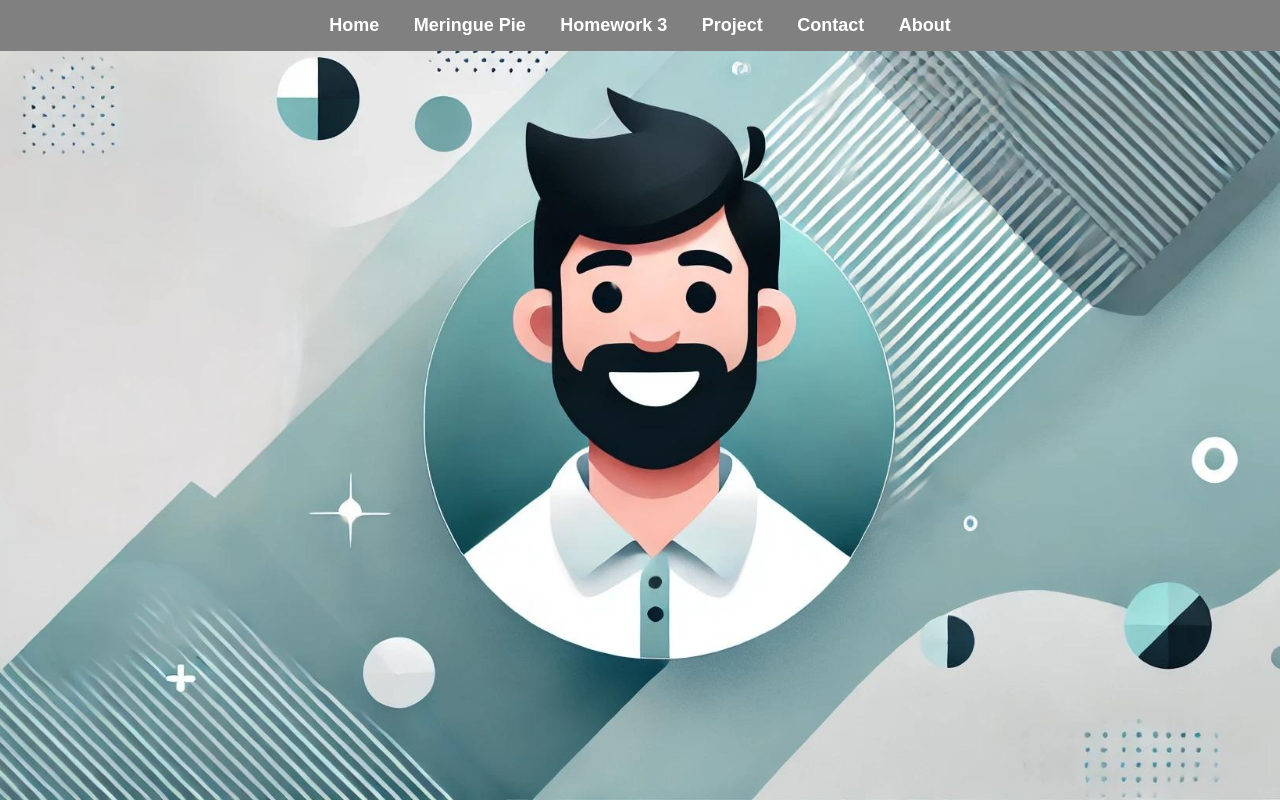
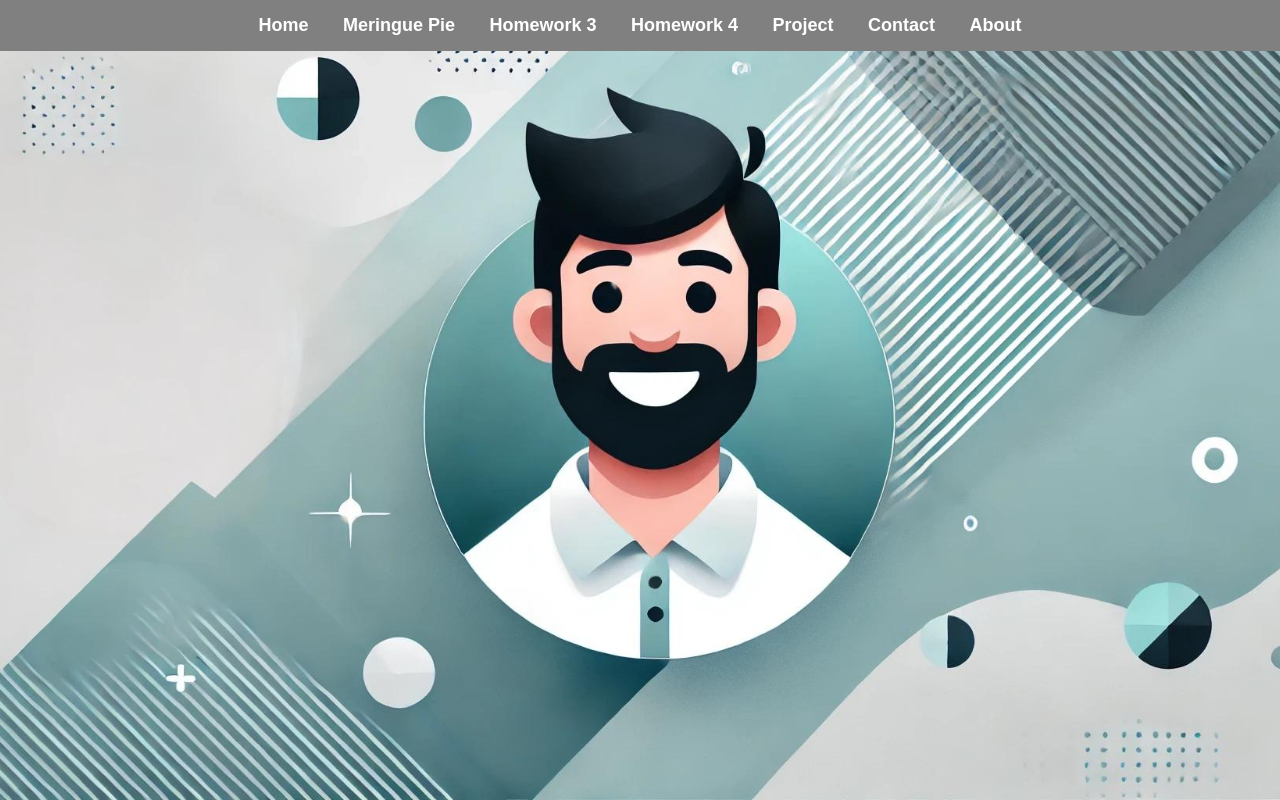
Before and after one commit to RizikH/rizikh.github.io, a plain HTML site: page index.html in a window 1280 px wide. Shown: the top 800 px of the page. Drawn offline with Linux system fonts and the light colour scheme.

Commit message:
added a tap for hw4 in main page

```diff
--- a/index.html
+++ b/index.html
@@ -15,6 +15,7 @@
             <li><a href="index.html">Home</a></li>
             <li><a href="csc372-hw/hw2/index.html">Meringue Pie</a></li>
             <li><a href="csc372-hw/hw3/index.html">Homework 3</a></li>
+            <li><a href="csc372-hw/hw4/rps-game.html">Homework 4</a></li>
             <li><a href="project/index.html">Project</a></li>
             <li><a href="contact.html">Contact</a></li>
             <li><a href="#content-text">About</a></li>
```
